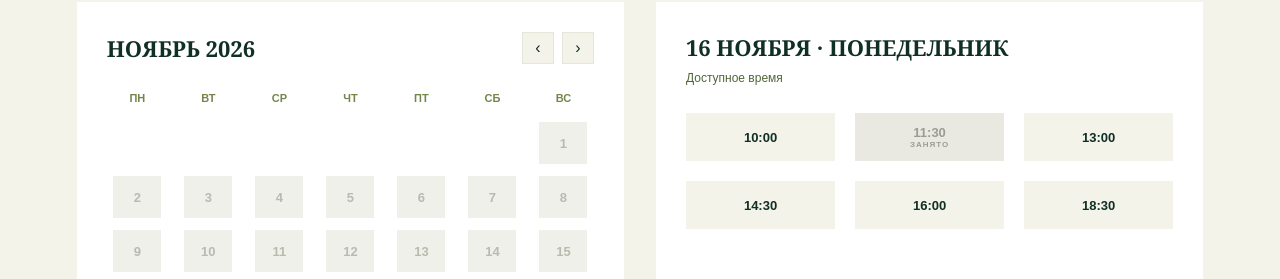
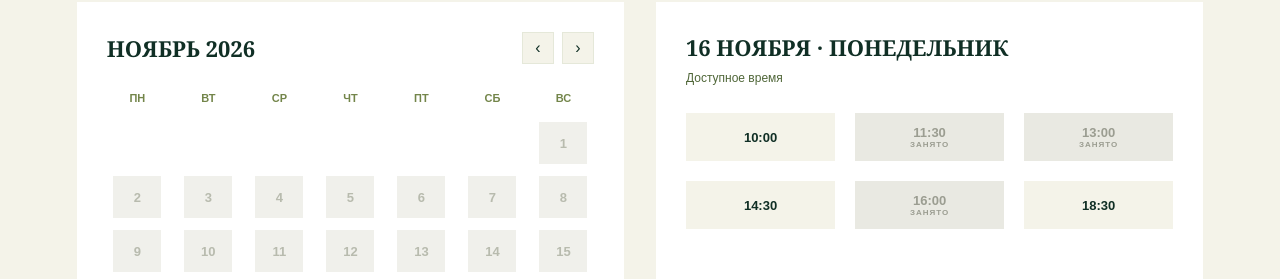
Before and after one commit to MaShHabA/learn-web-dev, a React (Vite) app in the folder frontend-3-practice/: page / in a window 1280 px wide. Shown: the part 398-677 px from the top of the page. Built offline with nearby package versions, Linux system fonts and the light colour scheme.

Commit message:
Задание 3. Расписание зависит от выбранной даты

```diff
--- a/frontend-3-practice/src/App.jsx
+++ b/frontend-3-practice/src/App.jsx
@@ -4,27 +4,28 @@ import TimeSlots from "./components/TimeSlots";
 import BookingBottomBar from "./components/BookingBottomBar";
 import { MONTHS, MONTHS_GENITIVE, DAYS_OF_WEEK, compareDates } from "./data/date";
 
-// Учебные данные слотов. В реальном проекте они приходили бы с сервера.
-const SLOTS_ODD_DAY = [
-    { time: "10:00", available: true },
-    { time: "11:30", available: true },
-    { time: "13:00", available: true },
-    { time: "14:30", available: true },
-    { time: "16:00", available: false },
-    { time: "18:30", available: true }
+// Время, которое может быть доступно для записи.
+const ALL_TIMES = [
+    "10:00", "11:30", "13:00",
+    "14:30", "16:00", "18:30"
 ];
 
-const SLOTS_EVEN_DAY = [
-    { time: "10:00", available: true },
-    { time: "11:30", available: false },
-    { time: "13:00", available: true },
-    { time: "14:30", available: true },
-    { time: "16:00", available: true },
-    { time: "18:30", available: true }
-];
+// Для каждой даты формируется свой набор свободных и занятых слотов.
+// Это демонстрационные данные: в настоящем проекте их отдавал бы сервер.
+function getSlotsForDay(day, month, year) {
+    const date = new Date(year, month, day);
+    const dayOfYear = Math.floor(
+        (date - new Date(year, 0, 0)) / (24 * 60 * 60 * 1000)
+    );
 
-function getSlotsForDay(day) {
-    return day % 2 === 0 ? SLOTS_EVEN_DAY : SLOTS_ODD_DAY;
+    const availabilityMask = ((dayOfYear * 37 + year) % 62) + 1;
+
+    return ALL_TIMES.map(function (time, index) {
+        return {
+            time: time,
+            available: Boolean(availabilityMask & (1 << index))
+        };
+    });
 }
 
 function App() {
@@ -41,13 +42,13 @@ function App() {
     const [currentYear, setCurrentYear] = useState(today.year);
     const [selectedDay, setSelectedDay] = useState(today.day);
     const [selectedTime, setSelectedTime] = useState(null);
-    const [slots, setSlots] = useState(getSlotsForDay(today.day));
+    const [slots, setSlots] = useState(getSlotsForDay(today.day, today.month, today.year));
 
     // При выборе другого дня время сбрасывается.
     function handleDayClick(day) {
         setSelectedDay(day);
         setSelectedTime(null);
-        setSlots(getSlotsForDay(day));
+        setSlots(getSlotsForDay(day, currentMonth, currentYear));
     }
 
     function handleTimeClick(time) {
@@ -75,13 +76,13 @@ function App() {
 
         if (newYear === today.year && newMonth === today.month) {
             setSelectedDay(today.day);
-            setSlots(getSlotsForDay(today.day));
+            setSlots(getSlotsForDay(today.day, today.month, today.year));
         } else if (compareDates(
             { day: 1, month: newMonth, year: newYear },
             today
         ) >= 0) {
             setSelectedDay(1);
-            setSlots(getSlotsForDay(1));
+            setSlots(getSlotsForDay(1, newMonth, newYear));
         } else {
             setSelectedDay(null);
             setSlots([]);
```
